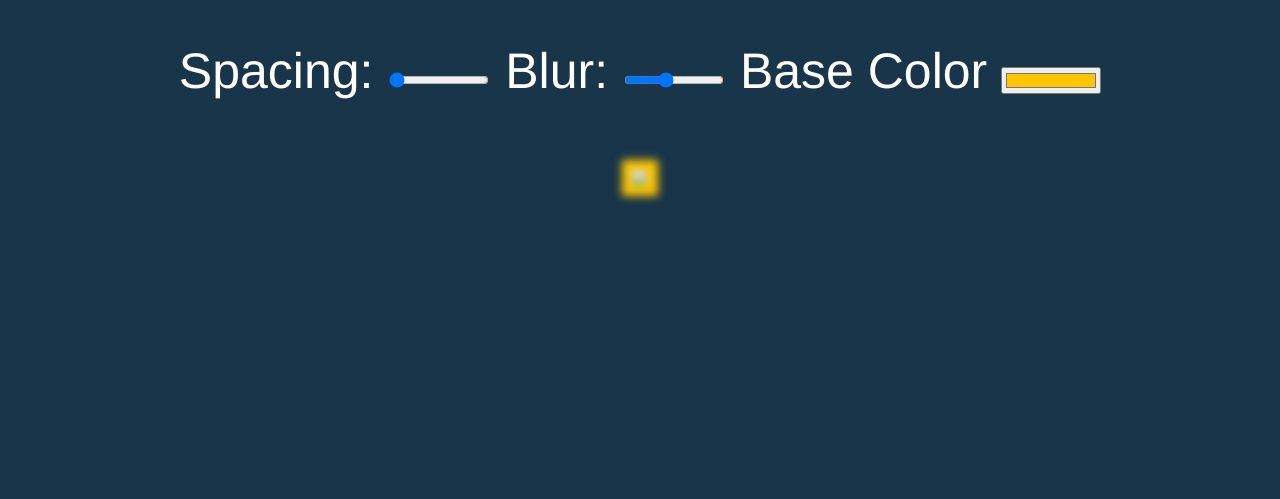
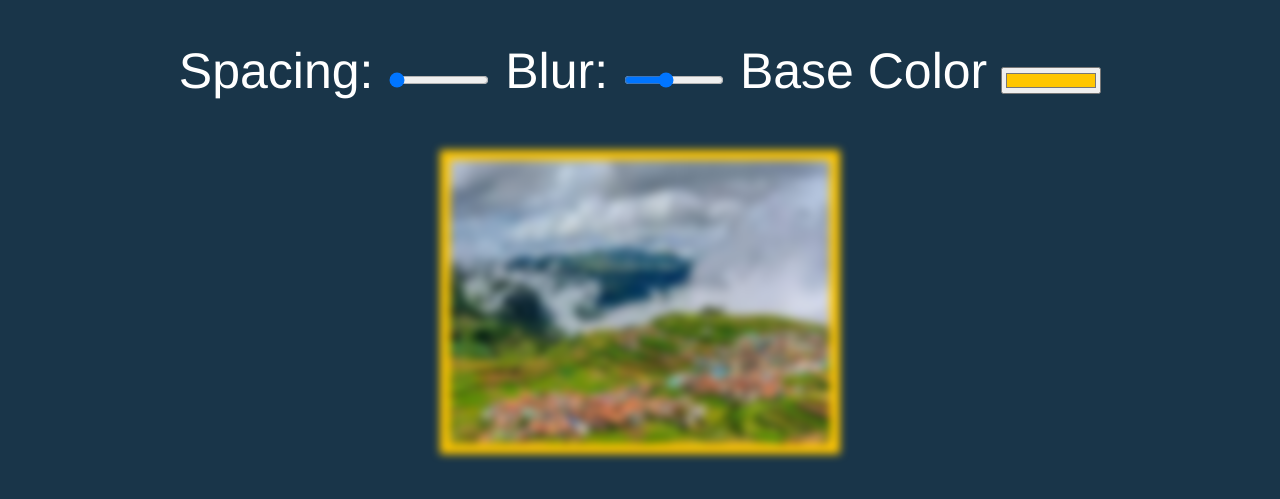
Before and after one commit to maryada6/javascript30, a plain HTML site: page 03 - CSS Variables/index-START.html in a window 1280 px wide. Shown: the part 169-668 px from the top of the page. Drawn offline with Linux system fonts and the light colour scheme.

Commit message:
Update index-START.html

```diff
--- a/03 - CSS Variables/index-START.html
+++ b/03 - CSS Variables/index-START.html
@@ -18,7 +18,7 @@
     <input id="base" type="color" name="base" value="#ffc600">
   </div>
 
-  <img src="./download (1).jfif" width="30%">
+  <img src="./kodai.jfif" width="30%">
 
   <style>
 
```
